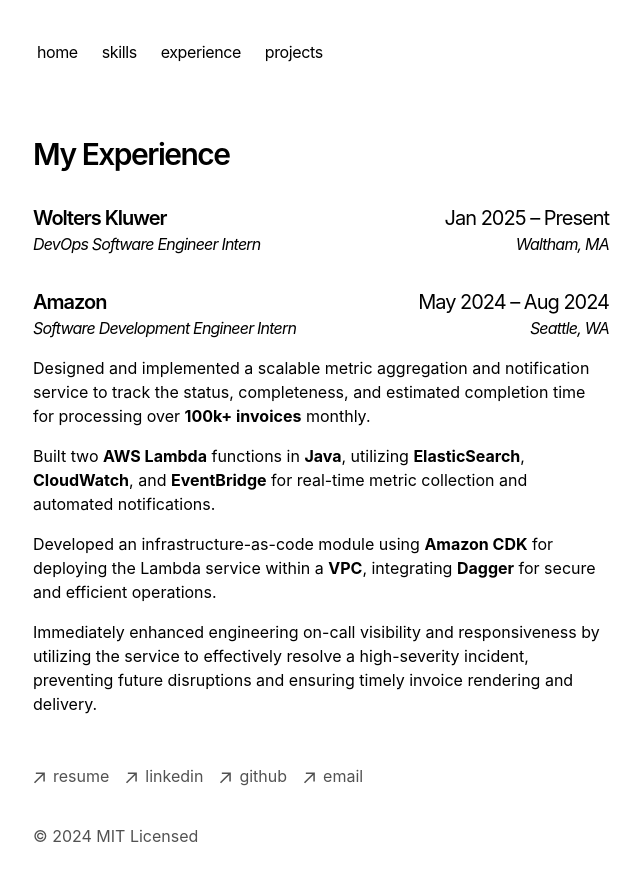
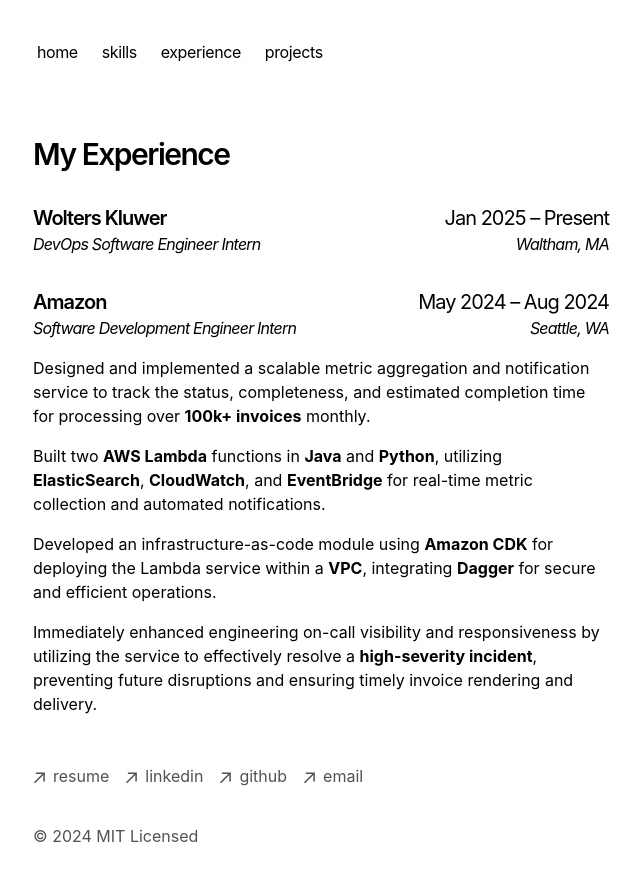
Before and after one commit to nnwetzel/portfolio, a Next.js app: page /experience in a window 1280 px wide. Shown: the top 880 px of the page, without its empty margins (319-959 px from the left). Built offline with nearby package versions, Linux system fonts and the light colour scheme.

Commit message:
Experience update

```diff
--- a/app/experience/page.tsx
+++ b/app/experience/page.tsx
@@ -35,7 +35,7 @@
             invoices</b> monthly.
           </p>
           <p className="mb-4">
-            Built two <b>AWS Lambda</b> functions in <b>Java</b>,
+            Built two <b>AWS Lambda</b> functions in <b>Java</b> and <b>Python</b>,
             utilizing <b>ElasticSearch</b>, <b>CloudWatch</b>, and <b>EventBridge</b> for real-time
             metric collection and automated notifications.
           </p>
@@ -46,8 +46,8 @@
           </p>
           <p className="mb-4">
             Immediately enhanced engineering on-call visibility and responsiveness by utilizing the
-            service to effectively resolve a high-severity incident, preventing future disruptions
-            and ensuring timely invoice rendering and delivery.
+            service to effectively resolve a <b>high-severity incident</b>, preventing future
+            disruptions and ensuring timely invoice rendering and delivery.
           </p>
         </section>
       </section>
```
